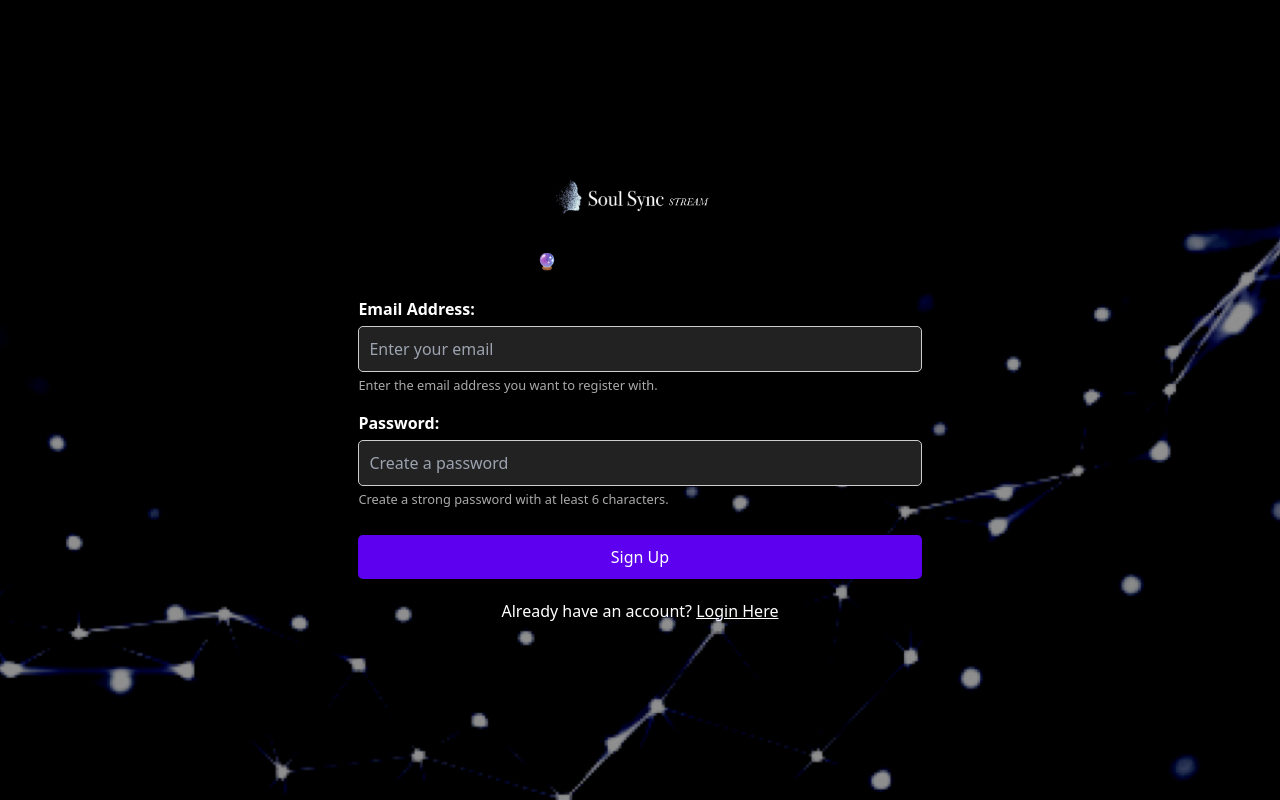
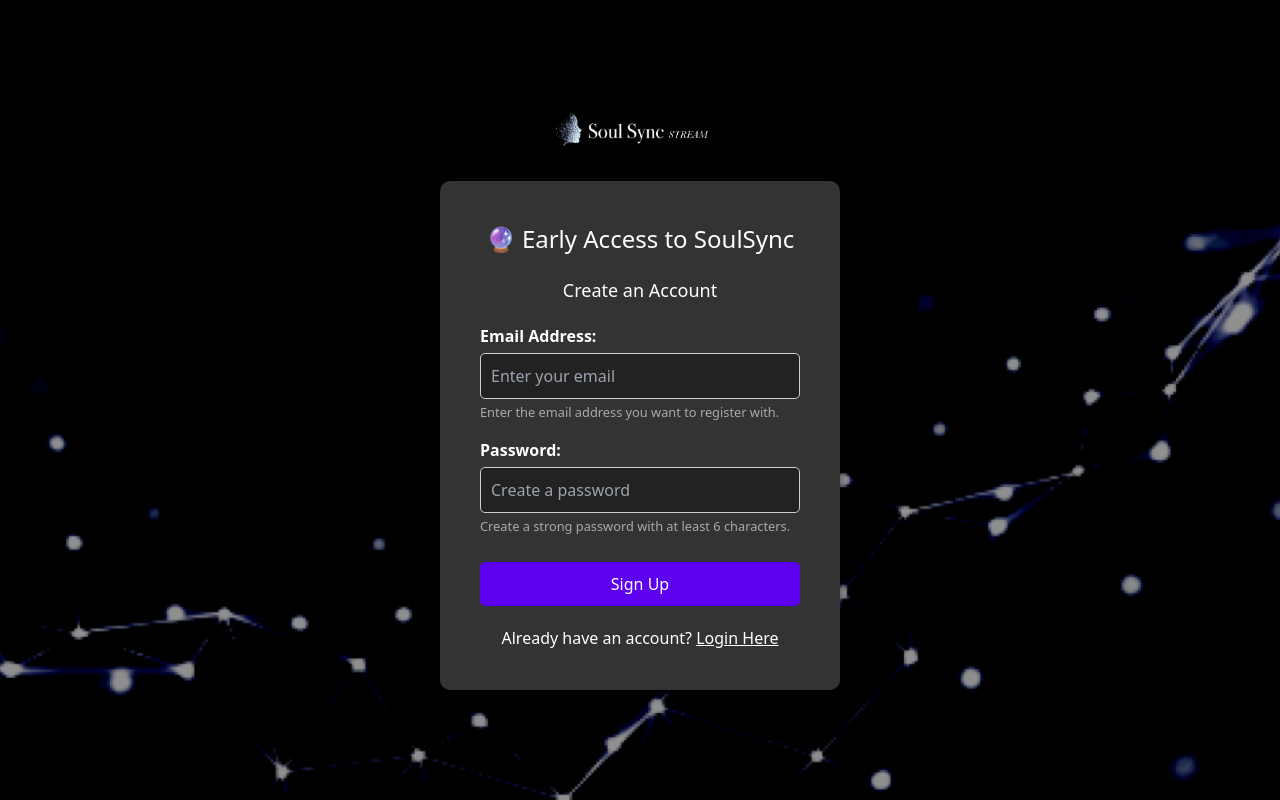
Before and after one commit to goghlab/soulsync_mvp, a React (Create React App) app: page /signup in a window 1280 px wide. Built offline with nearby package versions, Linux system fonts and the light colour scheme.

Commit message:
align login and signup style

```diff
--- a/src/App.js
+++ b/src/App.js
@@ -28,7 +28,6 @@
 function LandingPage() {
   return (
     <div className="landing-page fade-in">
-      <HeyGenAvatarComponent /> {/* Insert the avatar component here */}
       <h2>Welcome to SoulSync🕯️</h2>
       <p>
         SoulSync: Keeping loved ones' memories alive through virtual human connection.
--- a/src/Signup.js
+++ b/src/Signup.js
@@ -2,6 +2,7 @@
 import { useNavigate } from 'react-router-dom';
 import { createUserWithEmailAndPassword } from 'firebase/auth';
 import { auth } from './firebase'; // Import auth from firebase.js
+import './App.css'; // Ensure both components import the same CSS file
 
 function Signup() {
   const [email, setEmail] = useState('');
@@ -28,7 +29,7 @@
   };
 
   return (
-    <form className="signup-form" onSubmit={handleSubmit} aria-live="polite">
+    <form className="login-form" onSubmit={handleSubmit} aria-live="polite">
       <h2>🔮 Early Access to SoulSync</h2>
       <h4>Create an Account</h4>
 
@@ -62,7 +63,7 @@
         <small id="password-helper-text">Create a strong password with at least 6 characters.</small>
       </div>
 
-      <button type="submit" disabled={loading} className="submit-button">
+      <button type="submit" disabled={loading}>
         {loading ? 'Signing up...' : 'Sign Up'}
       </button>
 
```
Also changed, not shown: src/assets/img01.png (added).
